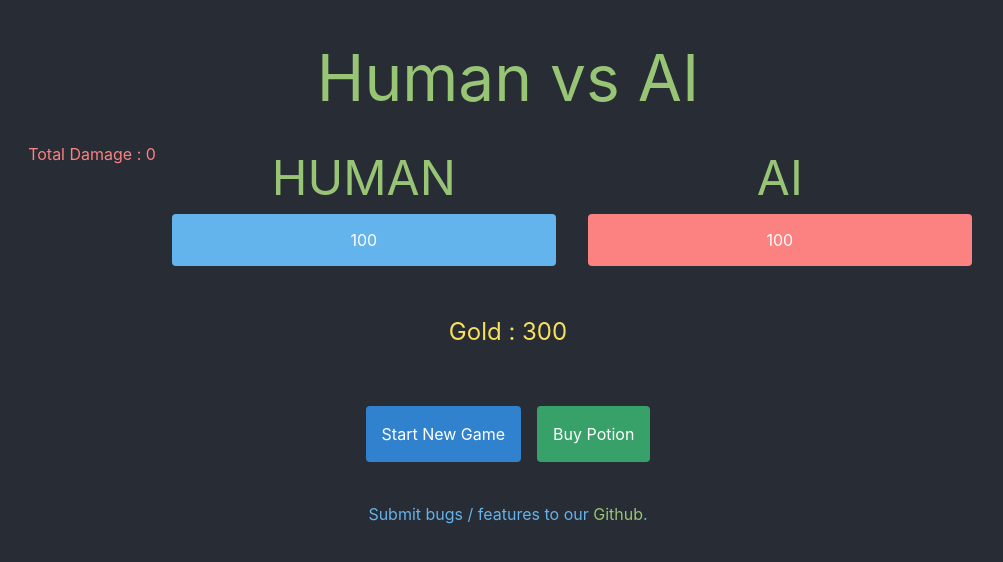
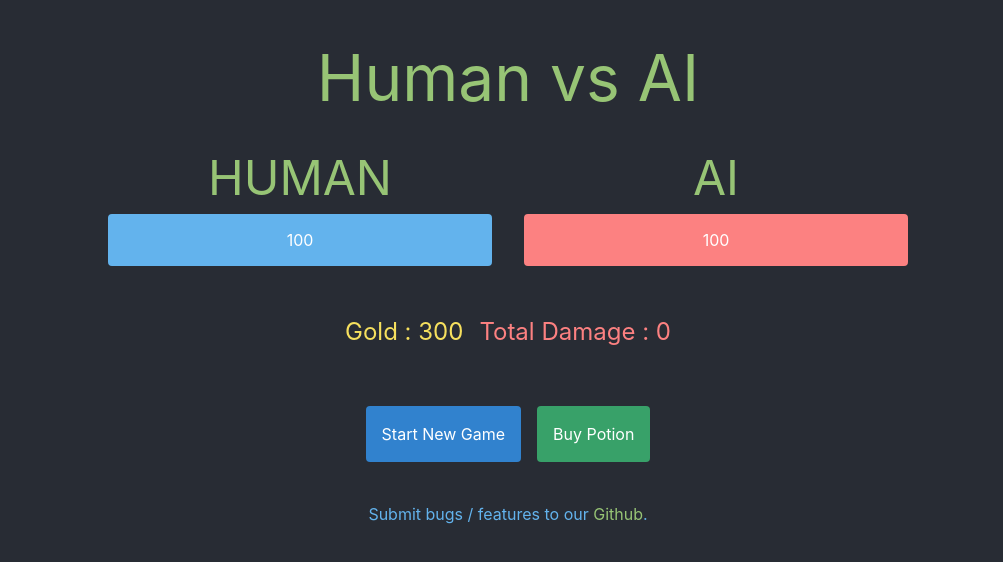
Before and after one commit to RJDulac/humans-vs-ai, a website: page index.html in a window 1280 px wide. Shown: the whole page, without its empty margins (132-1135 px from the left). Drawn offline with Linux system fonts and the light colour scheme.

Commit message:
Sytled Stats

```diff
--- a/index.html
+++ b/index.html
@@ -15,9 +15,9 @@
     <div id="app">
         <div class="h-full">
             <p class="text-6xl text-center">Human vs AI</p>
+
             <!-- Class name / Health bars here -->
             <div class="flex flex-wrap justify-center mt-4">
-                <p class="text-red-400"> Total Damage :  {{ this.totalDamage }}</p>
                 <div class="w-96 mx-4 block">
                     <p class="text-5xl text-center uppercase">Human</p>
                     <div class="w-full border-blue-400 border-solid border-2 rounded">
@@ -32,7 +32,11 @@
                 </div>
             </div>
 
-            <p class="text-yellow-400 text-2xl text-center mt-12"> Gold :  {{ this.gold }}</p>
+            <!-- Stats Here -->
+            <div class="flex justify-center">
+                <p class="text-yellow-400 mx-2 text-2xl text-center mt-12"> Gold :  {{ this.gold }}</p>
+                <p class="text-red-400 mx-2 text-2xl text-center mt-12"> Total Damage :  {{ this.totalDamage }}</p>
+            </div>
 
             <!-- Buttons Here -->
             <div class="flex flex-wrap justify-center mt-12 items-center">
```
